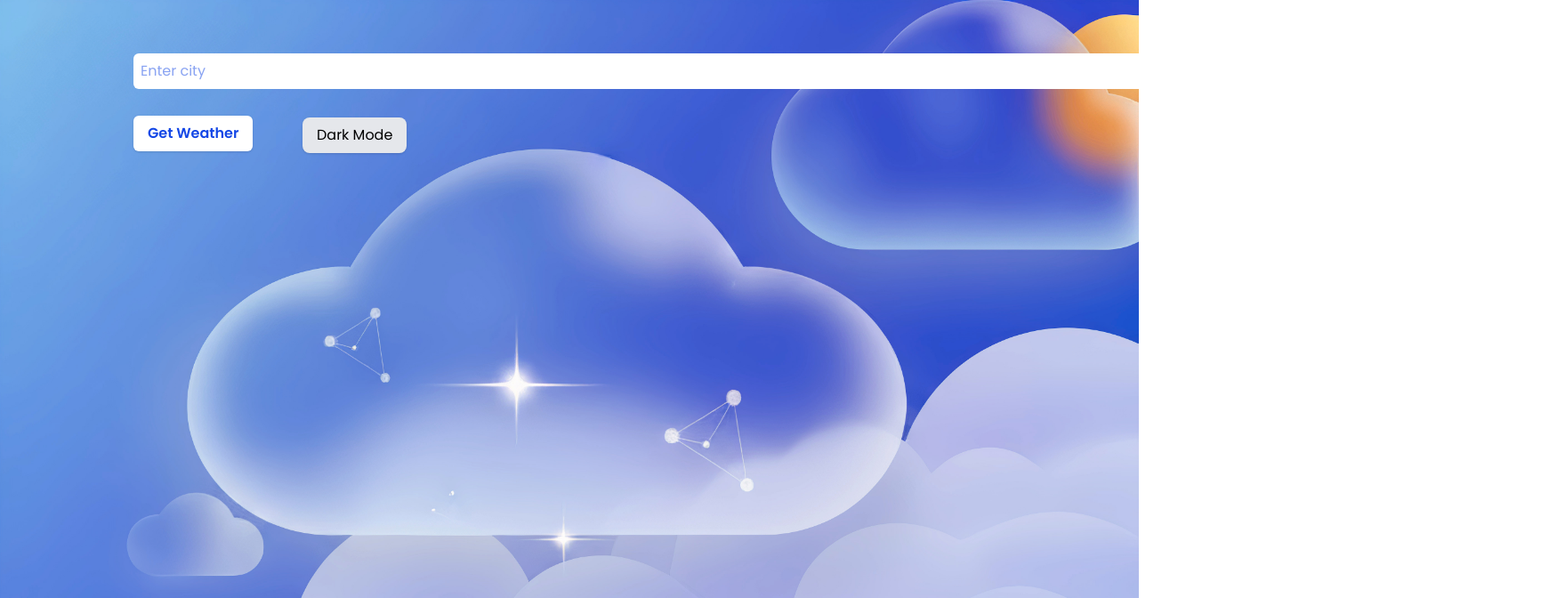
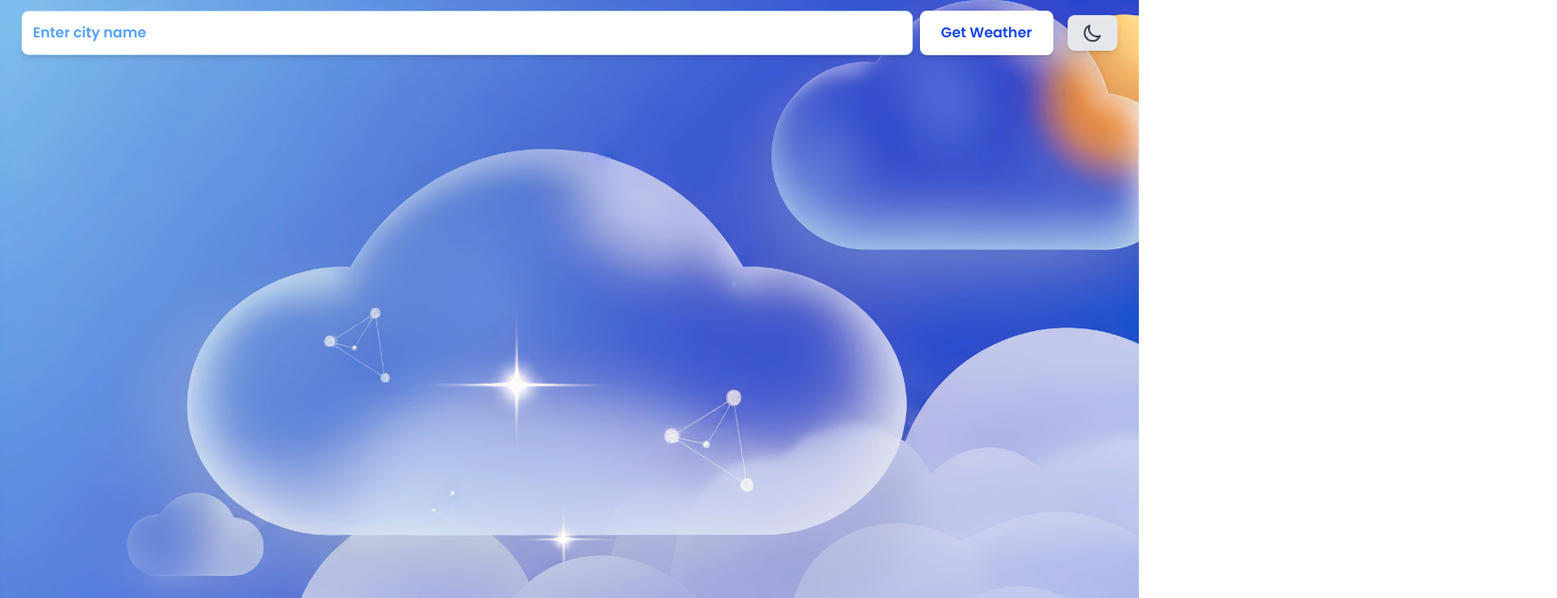
Before and after one commit to Musiki8213/Task4-WeatherApp, a React (Vite) app: page / in a window 1280 px wide. Shown: the top 672 px of the page at 89% size, 1750 px wide, since content can reach past the window. Built offline with nearby package versions, Linux system fonts and the light colour scheme; no server answers.

Commit message:
refactor: simplify parent page state management

```diff
--- a/src/pages/Parentpage/Parent.tsx
+++ b/src/pages/Parentpage/Parent.tsx
@@ -1,7 +1,5 @@
 import { useState, useEffect } from "react";
 import { CurrentWeather } from "../Weatherpage/Weather";
-import { DarkWeather } from "../DarkWeatherpage/DarkWeather";
-import { DarkForecast } from "../DarkForecastpage/DarkForecast";
 import { Forecast } from "../Forecastpage/Forecast";
 import { HourlyForecast } from "../Hourlypage/HourlyForecast";
 
@@ -98,88 +96,157 @@ export const WeatherCard = () => {
 
   return (
     <div
-      className={`min-h-screen transition-all duration-500`}
+      className="h-screen overflow-hidden transition-all duration-500"
       style={{
         backgroundImage: darkMode
           ? "url(/unnamed.png)"
           : "url(/background_LE_upscale_balanced_x4.jpg)",
         backgroundSize: "cover",
         backgroundRepeat: "no-repeat",
+        backgroundAttachment: "fixed",
       }}
     >
+      <div className="h-full flex flex-col">
+        {/* Header Section with Toggle and Search */}
+        <div className="w-full px-4 py-2 sm:px-6 sm:py-3 flex-shrink-0">
+          <div className="max-w-[1920px] mx-auto">
+            <div className="flex flex-col sm:flex-row items-center justify-between gap-2 sm:gap-4">
+              {/* Search Section */}
+              <div className="flex flex-1 w-full sm:w-auto gap-2">
+                <input
+                  type="text"
+                  placeholder="Enter city name"
+                  value={city}
+                  onChange={(e) => setCity(e.target.value)}
+                  onKeyDown={handleKeyDown}
+                  className={`flex-1 p-2 sm:p-3 rounded-lg font-semibold shadow-md transition-colors text-sm sm:text-base ${
+                    darkMode
+                      ? "bg-gray-800 text-white placeholder-gray-400 border border-gray-700"
+                      : "bg-white text-blue-700 placeholder-blue-400 border border-blue-200"
+                  }`}
+                />
+                <button
+                  onClick={fetchCityWeather}
+                  className={`px-4 sm:px-6 py-2 sm:py-3 rounded-lg font-semibold shadow-md transition-colors text-sm sm:text-base ${
+                    darkMode
+                      ? "bg-gray-800 text-white hover:bg-gray-700"
+                      : "bg-white text-blue-700 hover:bg-blue-50"
+                  }`}
+                >
+                  Get Weather
+                </button>
+              </div>
+
               {/* Dark/Light Toggle */}
               <button
                 onClick={() => setDarkMode(!darkMode)}
-        className="absolute top-33 left-85 px-4 py-2 bg-gray-200 text-black rounded-lg shadow"
+                className={`px-3 sm:px-4 py-2 rounded-lg shadow-md transition-colors flex items-center justify-center ${
+                  darkMode
+                    ? "bg-gray-800 text-yellow-400 hover:bg-gray-700"
+                    : "bg-gray-200 text-gray-700 hover:bg-gray-300"
+                }`}
+                aria-label={darkMode ? "Switch to light mode" : "Switch to dark mode"}
               >
-        {darkMode ? " Light Mode" : " Dark Mode"}
+                {darkMode ? (
+                  <svg
+                    xmlns="http://www.w3.org/2000/svg"
+                    className="h-5 w-5 sm:h-6 sm:w-6"
+                    fill="none"
+                    viewBox="0 0 24 24"
+                    stroke="currentColor"
+                  >
+                    <path
+                      strokeLinecap="round"
+                      strokeLinejoin="round"
+                      strokeWidth={2}
+                      d="M12 3v1m0 16v1m9-9h-1M4 12H3m15.364 6.364l-.707-.707M6.343 6.343l-.707-.707m12.728 0l-.707.707M6.343 17.657l-.707.707M16 12a4 4 0 11-8 0 4 4 0 018 0z"
+                    />
+                  </svg>
+                ) : (
+                  <svg
+                    xmlns="http://www.w3.org/2000/svg"
+                    className="h-5 w-5 sm:h-6 sm:w-6"
+                    fill="none"
+                    viewBox="0 0 24 24"
+                    stroke="currentColor"
+                  >
+                    <path
+                      strokeLinecap="round"
+                      strokeLinejoin="round"
+                      strokeWidth={2}
+                      d="M20.354 15.354A9 9 0 018.646 3.646 9.003 9.003 0 0012 21a9.003 9.003 0 008.354-5.646z"
+                    />
+                  </svg>
+                )}
               </button>
+            </div>
 
-      {/* Search */}
-      <input
-        type="text"
-        placeholder="Enter city"
-        value={city}
-        onChange={(e) => setCity(e.target.value)}
-        onKeyDown={handleKeyDown}
-        className={`"mt-[60px] ml-[150px] p-2 rounded-md w-[1600px] font-semibold"
-            ${darkMode ? "bg-gray-800 text-white mt-[60px]" : "bg-white text-blue-700 mt-[60px] "}`}
-      />
-      <br />
-      <button
-        onClick={fetchCityWeather}
-        className={`"mt-[30px] ml-[150px] font-semibold py-2 px-4 rounded-md shadow hover:bg-gray-100"
-       ${darkMode ? "bg-gray-800 text-white mt-[30px] hover:bg-gray-900" : "bg-white text-blue-700 mt-[30px] hover:bg-gray-100"}`}
-     >
-        Get Weather
-      </button>
+            {error && (
+              <div className={`mt-2 p-2 rounded-lg text-sm ${
+                darkMode ? "bg-red-900 text-red-100" : "bg-red-100 text-red-700"
+              }`}>
+                {error}
+              </div>
+            )}
+          </div>
+        </div>
 
-      {error && <p className="text-red-600 mb-4">{error}</p>}
+        {/* Main Content Area */}
+        <div className="flex-1 overflow-hidden px-4 sm:px-6 pb-4">
+          <div className="h-full max-w-[1920px] mx-auto">
+            <div className="h-full grid grid-cols-1 lg:grid-cols-3 gap-4">
+              {/* Current Weather - Left Side */}
+              <div className="lg:col-span-1 overflow-hidden">
+                <CurrentWeather data={currentWeather} darkMode={darkMode} />
+              </div>
 
-      {/* Weather Display */}
-      {darkMode ? (
-        <DarkWeather data={currentWeather} />
-      ) : (
-        <CurrentWeather data={currentWeather} />
-      )}
-
-      {/* Toggle Buttons for Forecast/Hourly */}
+              {/* Forecast/Hourly - Right Side */}
+              <div className="lg:col-span-2 flex flex-col overflow-hidden">
                 {forecast && (
-        <div className="mt-[-850px] ml-[1450px] w-[300px] flex gap-4">
+                  <>
+                    {/* Toggle Buttons */}
+                    <div className="flex justify-center gap-2 mb-2 flex-shrink-0">
                       <button
                         onClick={() => setShowHourly(false)}
-            className={`px-4 py-2 rounded-md font-semibold shadow ${
+                        className={`px-4 py-2 rounded-lg font-semibold shadow-md transition-colors text-sm ${
                           !showHourly
                             ? "bg-blue-700 text-white"
                             : darkMode
-                ? "bg-gray-800 text-white"
-                : "bg-white text-blue-700"
+                            ? "bg-gray-800 text-white hover:bg-gray-700"
+                            : "bg-white text-blue-700 hover:bg-blue-50"
                         }`}
                       >
-            Show Forecast
+                        Forecast
                       </button>
                       <button
                         onClick={() => setShowHourly(true)}
-            className={`px-4 py-2 rounded-md font-semibold shadow ${
+                        className={`px-4 py-2 rounded-lg font-semibold shadow-md transition-colors text-sm ${
                           showHourly
                             ? "bg-blue-700 text-white"
                             : darkMode
-                ? "bg-gray-800 text-white"
-                : "bg-white text-blue-700"
+                            ? "bg-gray-800 text-white hover:bg-gray-700"
+                            : "bg-white text-blue-700 hover:bg-blue-50"
                         }`}
                       >
-            Show Hourly
+                        Hourly
                       </button>
                     </div>
-      )}
 
-      {/* Conditional Display */}
-      {forecast && !showHourly && (
-        darkMode ? <DarkForecast data={forecast} /> : <Forecast data={forecast} />
-      )}
-      {forecast && showHourly && (
+                    {/* Forecast/Hourly Display */}
+                    <div className="flex-1 overflow-hidden">
+                      {!showHourly ? (
+                        <Forecast data={forecast} darkMode={darkMode} />
+                      ) : (
                         <HourlyForecast data={forecast} darkMode={darkMode} />
                       )}
                     </div>
+                  </>
+                )}
+              </div>
+            </div>
+          </div>
+        </div>
+      </div>
+    </div>
   );
 };
```
Lines whose indentation alone changed are shown as unchanged.
